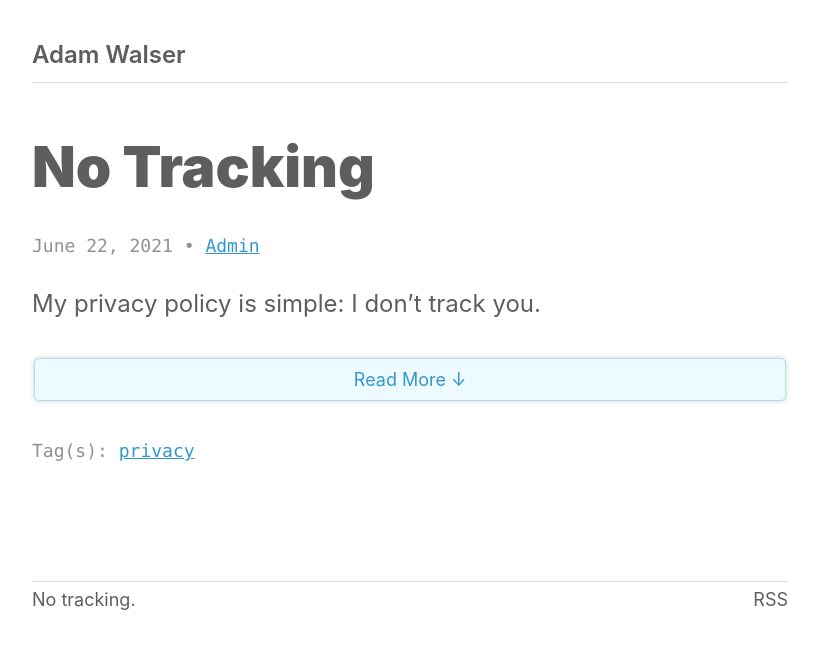
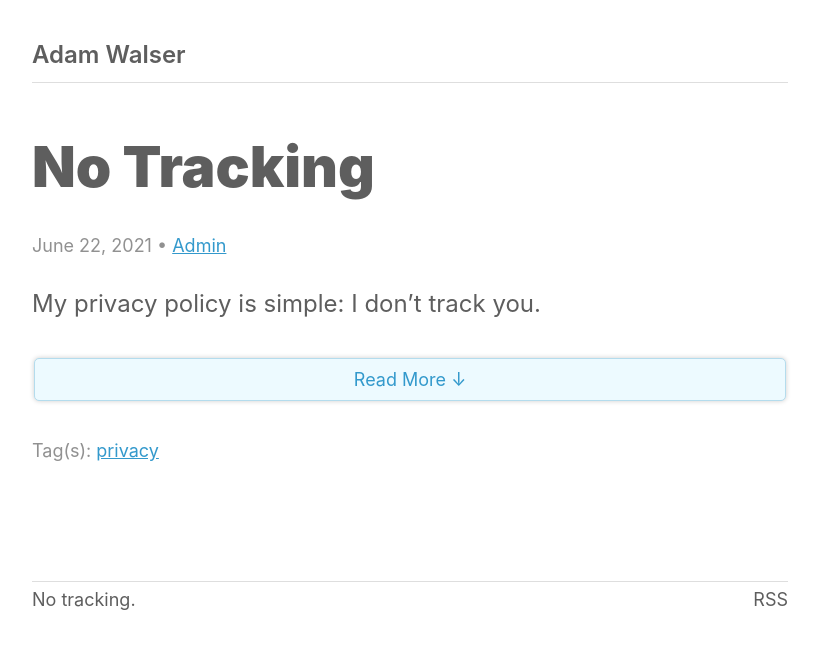
Before and after one commit to ajpwalser/ajpwalser.github.io, a Jekyll site: the page built from index.html, in a window 1280 px wide. Shown: the top 649 px of the page, without its empty margins (230-1049 px from the left). Built offline with Jekyll 4.4.1, drawn with Linux system fonts in a browser that asks for light colours; some web fonts are replaced; the list of posts is cut into pages by our own code.

Commit message:
Update style.css

```diff
--- a/css/style.css
+++ b/css/style.css
@@ -16,7 +16,6 @@
 
 body {
 	font-family: -apple-system, BlinkMacSystemFont, Segoe UI, Helvetica, Arial, sans-serif, Apple Color Emoji, Segoe UI Emoji, Segoe UI Symbol;
-	/* font-feature-settings: "ss01"; */
 	font-size: 100%;
 	line-height: 1.3;
 	background-color: var(--background);
@@ -140,7 +139,6 @@ time,
 .meta,
 figcaption,
 .cc {
-	font-family: ui-monospace, SFMono-Regular, SF Mono, Consolas, Liberation Mono,Menlo, monospace;
 	color: var(--meta);
 	font-size: 75%;
 }
@@ -167,7 +165,7 @@ blockquote {
 /* Code formatting */
 
 code {
-	font-family: ui-monospace, SFMono-Regular, SF Mono, Consolas, Liberation Mono,Menlo, monospace;
+	font-family: ui-monospace, SFMono-Regular, SF Mono, Consolas, Liberation Mono, Menlo, monospace;
 }
 
 pre {
@@ -426,8 +424,8 @@ span.small {
 	display: grid;
 	font-size: 75%;
 	text-align: center;
-	margin-top: 2em; /* test */
-	margin-bottom: 2em; /* test */
+	margin-top: 2em;
+	margin-bottom: 2em;
 }
 
 
```
